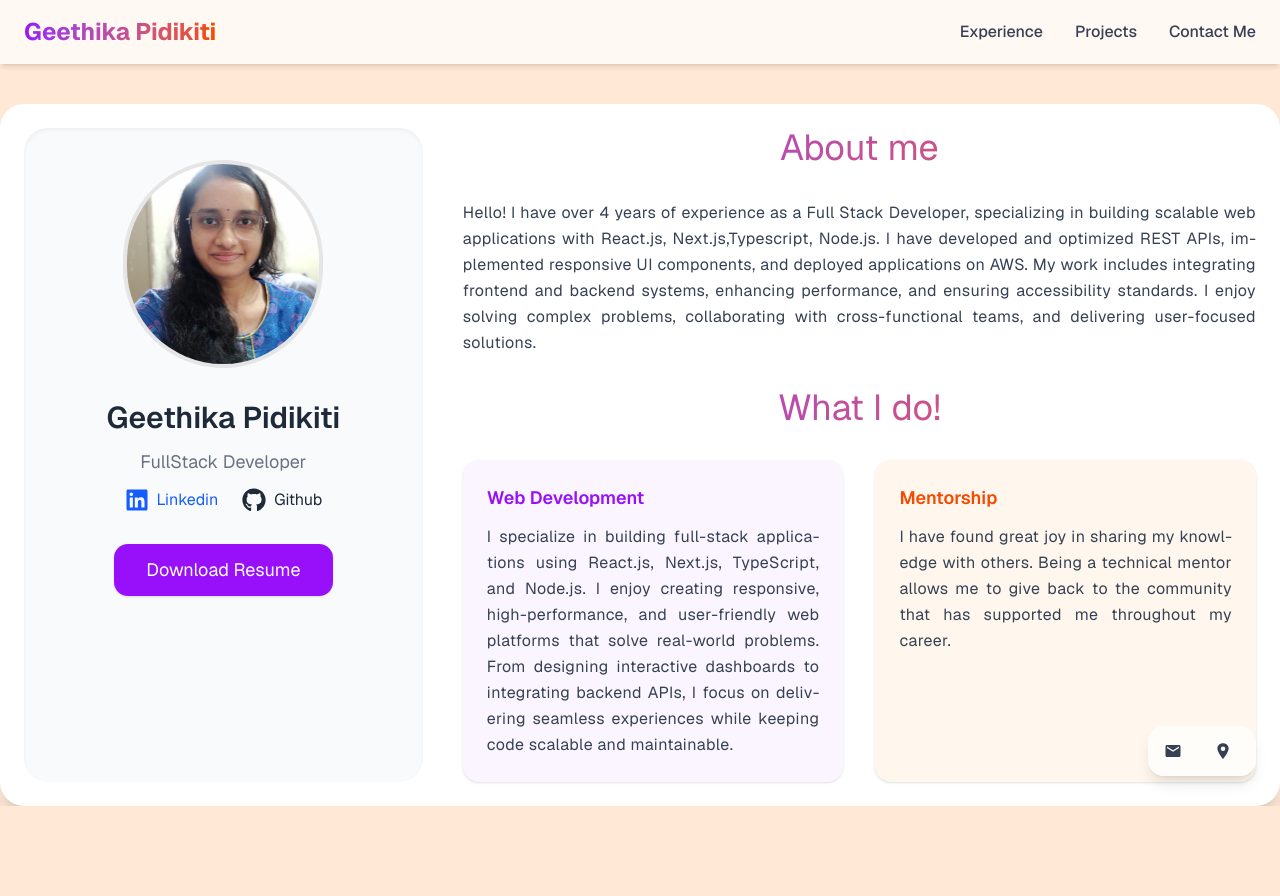
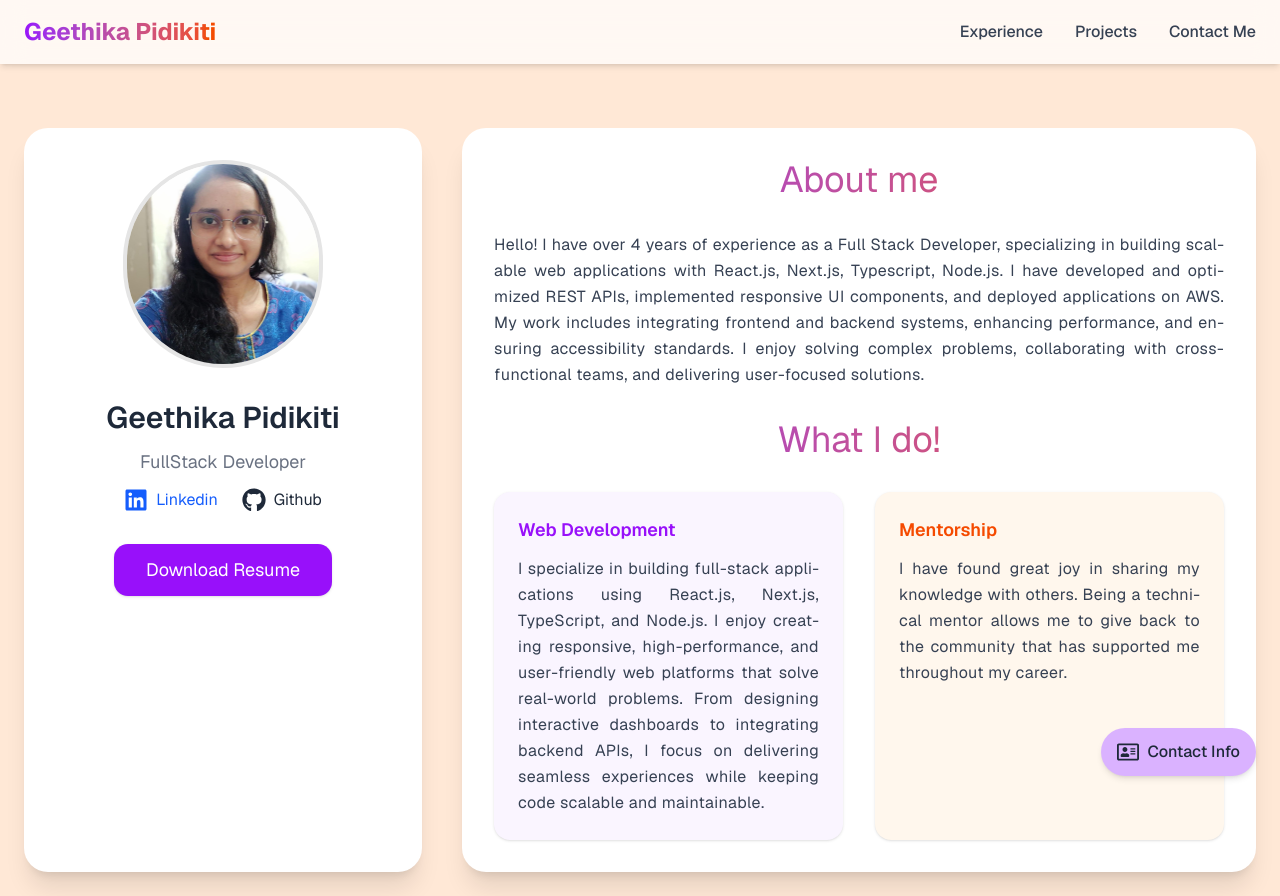
Before and after one commit to Geethika-tech/portfolio, a Next.js app in the folder my-website/: page / in a window 1280 px wide. Before the commit the page ends 806 px from the top, so only its background shows below. Built offline with nearby package versions, Linux system fonts and the light colour scheme.

Commit message:
added changes in dashboard page

```diff
--- a/my-website/src/app/about/page.tsx
+++ b/my-website/src/app/about/page.tsx
@@ -9,9 +9,9 @@ export default function AboutMe(){
     return(
 
     <>
-      <div className="max-w-7xl mt-10 mx-auto p-6 bg-white rounded-3xl shadow-xl flex flex-col md:flex-row gap-10">
+      <div className="max-w-7xl mt-10 mx-auto p-6 flex flex-col md:flex-row gap-10">
         {/* Left Side - Profile & Contact */}
-                <div className="md:w-1/3 flex flex-col items-center bg-gray-50 p-8 rounded-3xl shadow-inner space-y-8">
+        <div className="md:w-1/3 flex flex-col items-center bg-white p-8 rounded-3xl shadow-xl space-y-8">
           {/* Profile Image */}
           <Image
             src="/profilePhoto.png"
@@ -19,15 +19,16 @@ export default function AboutMe(){
             className="rounded-full object-cover border-4"
             width={200}
             height={200}
-
           />
 
           {/* Name & Role */}
           <div className="text-center space-y-3">
-                    <h2 className="text-3xl font-semibold text-gray-800">Geethika Pidikiti</h2>
+            <h2 className="text-3xl font-semibold text-gray-800">
+              Geethika Pidikiti
+            </h2>
             <p className="text-gray-500 text-lg">FullStack Developer</p>
 
-                    {/* Social Links (Styled Icons after role) */}
+            {/* Social Links */}
             <div className="flex justify-center space-x-6 mt-3">
               <a
                 href="https://www.linkedin.com/in/geethika-pidikiti-a75a53227/"
@@ -59,39 +60,56 @@ export default function AboutMe(){
         </div>
 
         {/* Right Side - About Me */}
-                <div className="md:w-2/3 flex flex-col space-y-8">
-                  <h3 className="text-4xl  bg-gradient-to-r from-purple-600 to-orange-600 bg-clip-text text-transparent text-center">About me</h3>
+        <div className="md:w-2/3 flex flex-col bg-white p-8 rounded-3xl shadow-xl space-y-8">
+          <h3 className="text-4xl bg-gradient-to-r from-purple-600 to-orange-600 bg-clip-text text-transparent text-center">
+            About me
+          </h3>
           <p className="text-gray-700 text-justify leading-relaxed tracking-wide hyphens-auto">
-                  Hello! I have over 4 years of experience as a Full Stack Developer, specializing in building scalable web applications with React.js, Next.js,Typescript, Node.js. I have developed and optimized REST APIs, implemented responsive UI components, and deployed applications on AWS. My work includes integrating frontend and backend systems, enhancing performance, and ensuring accessibility standards. I enjoy solving complex problems, collaborating with cross-functional teams, and delivering user-focused solutions.
+            Hello! I have over 4 years of experience as a Full Stack Developer,
+            specializing in building scalable web applications with React.js,
+            Next.js, Typescript, Node.js. I have developed and optimized REST APIs,
+            implemented responsive UI components, and deployed applications on AWS.
+            My work includes integrating frontend and backend systems, enhancing
+            performance, and ensuring accessibility standards. I enjoy solving
+            complex problems, collaborating with cross-functional teams, and
+            delivering user-focused solutions.
           </p>
 
-                  <h4 className="text-4xl  bg-gradient-to-r from-purple-600 to-orange-600 bg-clip-text text-transparent text-center">What I do!</h4>
+          <h4 className="text-4xl bg-gradient-to-r from-purple-600 to-orange-600 bg-clip-text text-transparent text-center">
+            What I do!
+          </h4>
           <div className="grid grid-cols-1 sm:grid-cols-2 gap-8">
             {/* Web Development */}
             <div className="bg-purple-50 p-6 rounded-2xl shadow hover:shadow-purple-200 transition duration-300">
-                      <h5 className="font-semibold text-purple-600 mb-3 text-lg">Web Development</h5>
+              <h5 className="font-semibold text-purple-600 mb-3 text-lg">
+                Web Development
+              </h5>
               <p className="text-gray-700 text-justify leading-relaxed tracking-wide hyphens-auto">
-I specialize in building full-stack applications using React.js, Next.js, TypeScript, and Node.js. I enjoy creating responsive, high-performance, and user-friendly web platforms that solve real-world problems. From designing interactive dashboards to integrating backend APIs, I focus on delivering seamless experiences while keeping code scalable and maintainable.
+                I specialize in building full-stack applications using React.js,
+                Next.js, TypeScript, and Node.js. I enjoy creating responsive,
+                high-performance, and user-friendly web platforms that solve
+                real-world problems. From designing interactive dashboards to
+                integrating backend APIs, I focus on delivering seamless experiences
+                while keeping code scalable and maintainable.
               </p>
             </div>
 
-
-
-
             {/* Mentorship */}
             <div className="bg-orange-50 p-6 rounded-2xl shadow hover:shadow-orange-200 transition duration-300">
-                      <h5 className="font-semibold text-orange-600 mb-3 text-lg">Mentorship</h5>
+              <h5 className="font-semibold text-orange-600 mb-3 text-lg">
+                Mentorship
+              </h5>
               <p className="text-gray-700 text-justify leading-relaxed tracking-wide hyphens-auto">
-                        I have found great joy in sharing my knowledge with others. Being a technical mentor allows me to give back to the community that has supported me throughout my career.
+                I have found great joy in sharing my knowledge with others. Being a
+                technical mentor allows me to give back to the community that has
+                supported me throughout my career.
               </p>
             </div>
           </div>
         </div>
+      </div>
+    </>
 
-              </div>
-
-
-    </>
 )
 
 }
--- a/my-website/src/app/globals.css
+++ b/my-website/src/app/globals.css
@@ -122,3 +122,10 @@
     color: var(--foreground); /* keeps Tailwind foreground color */
   }
 }
+@keyframes fade-in {
+  from { opacity: 0; transform: translateY(10px); }
+  to { opacity: 1; transform: translateY(0); }
+}
+.animate-fade-in {
+  animation: fade-in 0.2s ease-in-out;
+}
--- a/my-website/src/app/layout.tsx
+++ b/my-website/src/app/layout.tsx
@@ -7,7 +7,7 @@ import Footer from "../components/footer";
 
 export const metadata = {
   title: "Portfolio",
-  description: "Your site description",
+  description: "Geethika Pidikiti Portfolio",
   icons: {
       icon: "/favicon.jpg",
     },
--- a/my-website/src/components/footer.tsx
+++ b/my-website/src/components/footer.tsx
@@ -1,30 +1,76 @@
+"use client";
+
+import { useState, useEffect, useRef } from "react";
 import { MdEmail } from "react-icons/md";
 import { IoLocationSharp } from "react-icons/io5";
+import { FaRegAddressCard } from "react-icons/fa";
+import { X } from "lucide-react";
 
-export default function Footer(){
-    const email = process.env.NEXT_PUBLIC_EMAIL;
-    const location = process.env.NEXT_PUBLIC_LOCATION;
-return(
+export default function Footer() {
+  const [showInfo, setShowInfo] = useState(false);
+  const popupRef = useRef<HTMLDivElement>(null);
+  const email = process.env.NEXT_PUBLIC_EMAIL || "geethikapidikiti@gmail.com";
+  const location = process.env.NEXT_PUBLIC_LOCATION || "Sydney, Australia";
 
-<div className="fixed right-6 bottom-6 rounded-2xl p-4 flex flex-col sm:flex-row items-start sm:items-center gap-4 sm:gap-6 text-gray-700 z-50
-                         backdrop-blur-md shadow-lg bg-white/70">
-          {/* Phone */}
+  // Optional: close popup when clicking outside
+  useEffect(() => {
+    function handleClickOutside(event: MouseEvent) {
+      if (
+        popupRef.current &&
+        !popupRef.current.contains(event.target as Node)
+      ) {
+        setShowInfo(false);
+      }
+    }
+    if (showInfo) document.addEventListener("mousedown", handleClickOutside);
+    return () => document.removeEventListener("mousedown", handleClickOutside);
+  }, [showInfo]);
 
+  return (
+    <div className="fixed right-6 bottom-6 z-50 flex flex-col items-end">
+      {/* Icon + Text Button */}
+      <button
+        onClick={() => setShowInfo(!showInfo)}
+        className="flex items-center gap-2 px-4 py-3 rounded-full bg-purple-300 hover:bg-orange-300 text-gray-800 shadow-md transition-all font-medium"
+      >
+        <FaRegAddressCard size={22} />
+         <span className="hidden sm:inline">Contact Info</span>
+      </button>
 
+      {/* Popup Card */}
+      {showInfo && (
+        <div
+          ref={popupRef}
+          className="absolute bottom-16 right-0 w-64 rounded-2xl p-4 bg-white/80 backdrop-blur-md shadow-xl border text-gray-700 animate-fade-in"
+        >
+          <div className="flex justify-between items-center mb-3">
+            <h3 className="font-semibold">Contact Details</h3>
+            <button
+              onClick={() => setShowInfo(false)}
+              className="p-1 hover:bg-gray-100 rounded-full"
+            >
+              <X size={16} />
+            </button>
+          </div>
+
+          <div className="space-y-2">
             <div className="flex items-center space-x-2">
               <MdEmail className="text-lg" />
-            <a href="mailto:geethikapidikiti@gmail.com" className="text-sm sm:text-base font-semibold hover:underline">
+              <a
+                href={`mailto:${email}`}
+                className="text-sm font-semibold hover:underline"
+              >
                 {email}
               </a>
             </div>
 
-          {/* Location */}
             <div className="flex items-center space-x-2">
               <IoLocationSharp className="text-lg" />
-            <span className="text-sm sm:text-base"><strong>{location}</strong></span>
+              <span className="text-sm font-semibold">{location}</span>
             </div>
           </div>
-
-)
-
+        </div>
+      )}
+    </div>
+  );
 }
```
Lines whose indentation alone changed are shown as unchanged.
